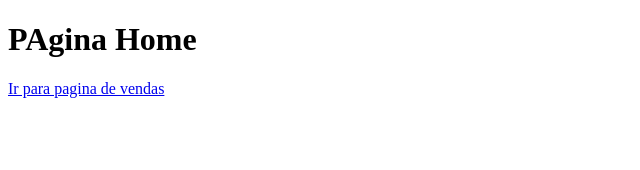
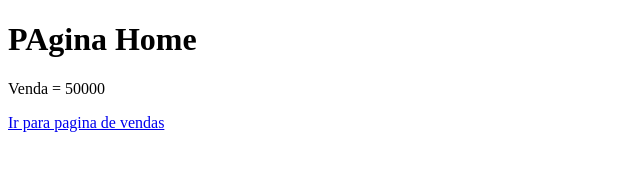
Before and after one commit to ricardooli85/Aulagithub, a plain HTML site: page pagina_vendas.html in a window 1280 px wide. Shown: the whole page, without its empty margins (0-640 px from the left). Drawn offline with Linux system fonts and the light colour scheme.

Commit message:
Acrescentado valor das vendas

```diff
--- a/pagina_vendas.html
+++ b/pagina_vendas.html
@@ -7,6 +7,7 @@
 </head>
 <body>
     <h1>PAgina Home</h1>
+    <p>Venda = 50000</p>
     <a href="vendas.html">Ir para pagina de vendas</a>
 </body>
 </html>
```
